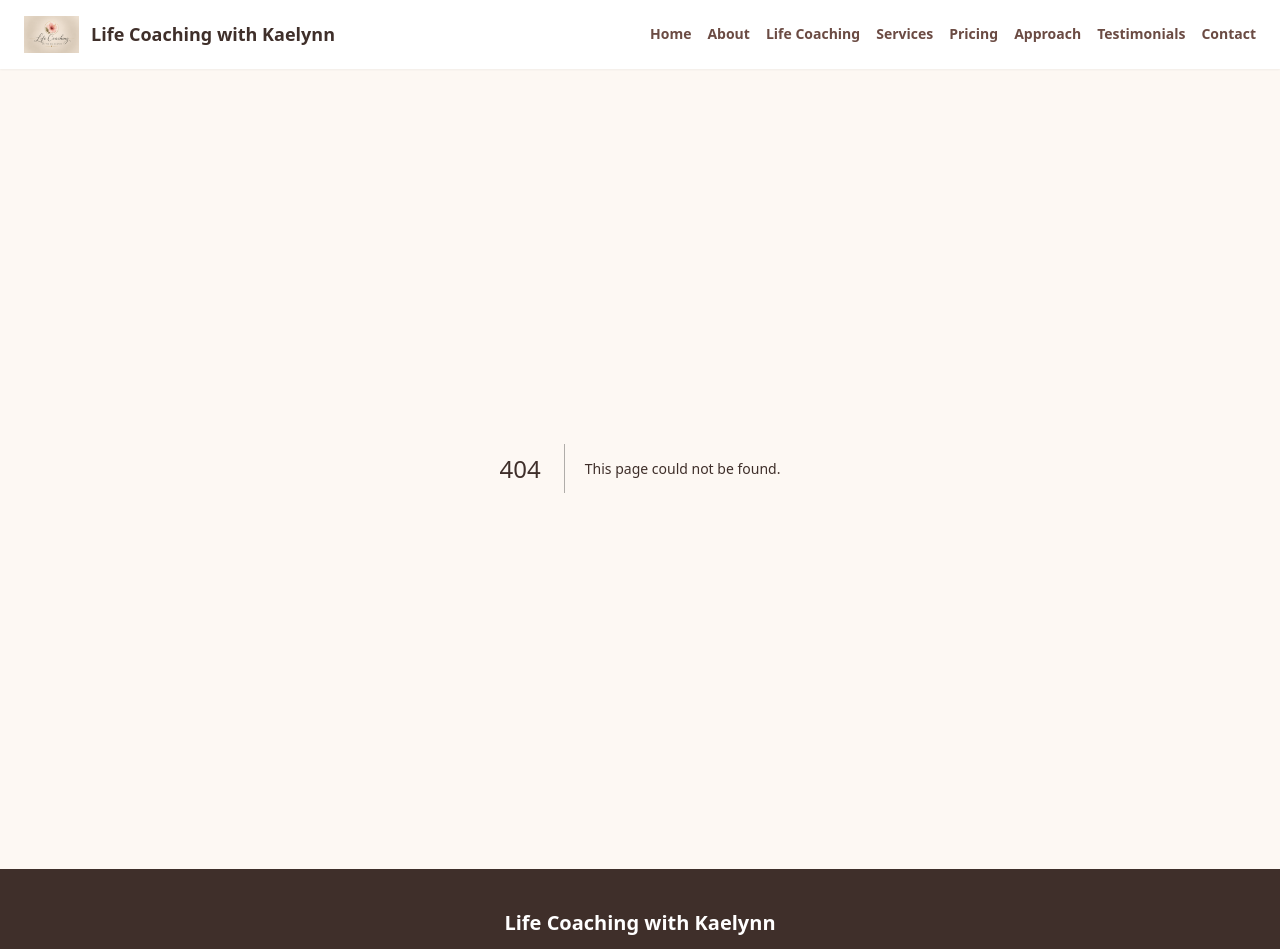
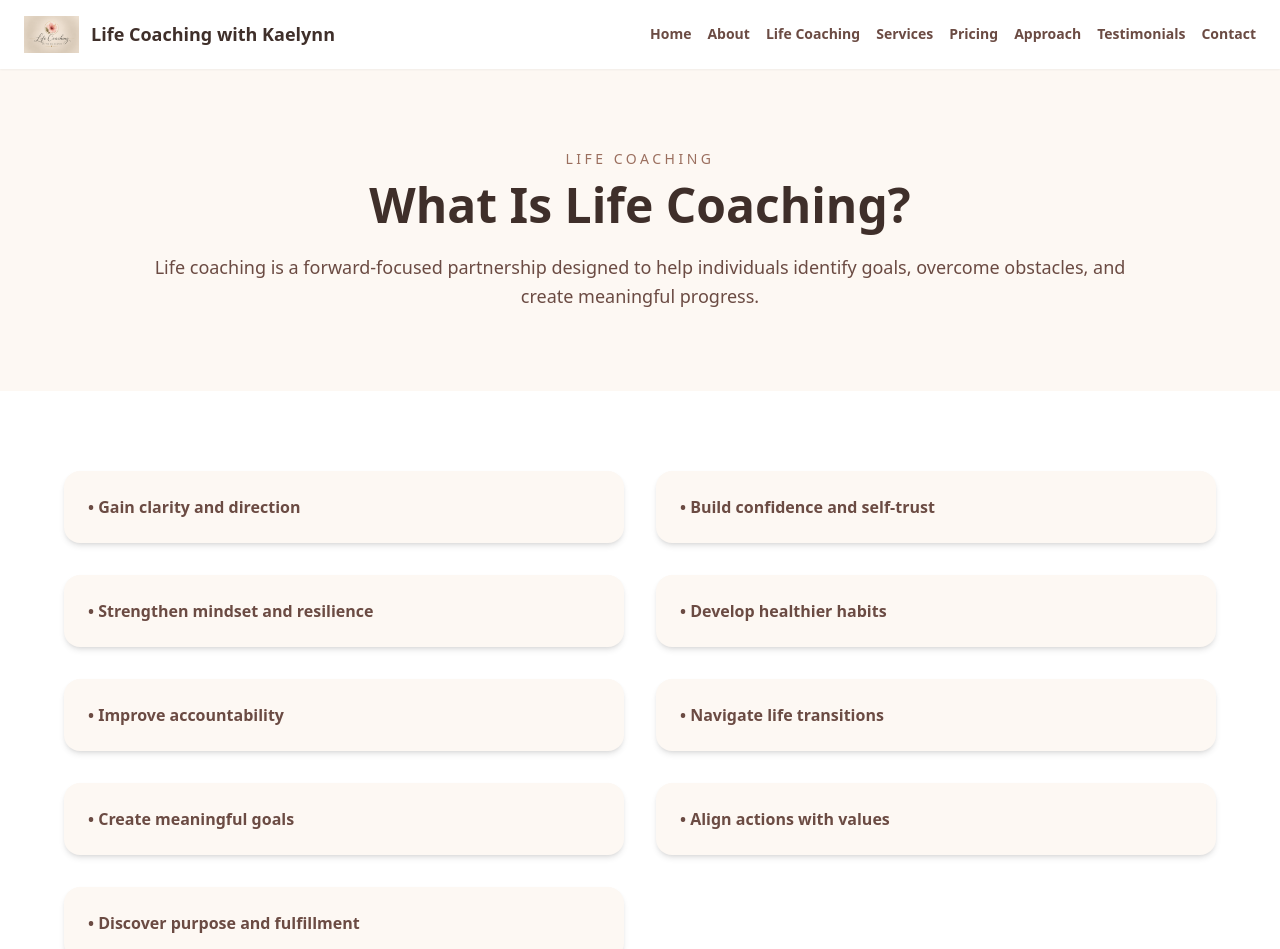
Before and after one commit to Kaelynn-Kinnison/life-coaching-with-kaelynn2, a Next.js app: page /app/about/app/life-coaching in a window 1280 px wide. Before the commit this address had no page. Shown: the top 949 px of the page. Built offline with nearby package versions, Linux system fonts and the light colour scheme.

Commit message:
Create page.js

```diff
--- /dev/null
+++ b/app/app/about/app/life-coaching/page.js
@@ -0,0 +1,41 @@
+export default function LifeCoaching() {
+  return (
+    <main className="bg-[#fdf8f3]">
+      <section className="px-6 py-20 text-center">
+        <div className="max-w-5xl mx-auto">
+          <p className="uppercase tracking-[0.25em] text-[#9b6f5f] text-sm mb-3">
+            Life Coaching
+          </p>
+
+          <h1 className="text-5xl font-bold mb-6">What Is Life Coaching?</h1>
+
+          <p className="text-lg text-[#6b4b43] leading-relaxed">
+            Life coaching is a forward-focused partnership designed to help
+            individuals identify goals, overcome obstacles, and create meaningful
+            progress.
+          </p>
+        </div>
+      </section>
+
+      <section className="bg-white px-6 py-20">
+        <div className="max-w-6xl mx-auto grid md:grid-cols-2 gap-8">
+          {[
+            "Gain clarity and direction",
+            "Build confidence and self-trust",
+            "Strengthen mindset and resilience",
+            "Develop healthier habits",
+            "Improve accountability",
+            "Navigate life transitions",
+            "Create meaningful goals",
+            "Align actions with values",
+            "Discover purpose and fulfillment",
+          ].map((item) => (
+            <div key={item} className="bg-[#fdf8f3] rounded-2xl p-6 shadow-md">
+              <p className="text-[#6b4b43] font-semibold">• {item}</p>
+            </div>
+          ))}
+        </div>
+      </section>
+    </main>
+  );
+}
```
